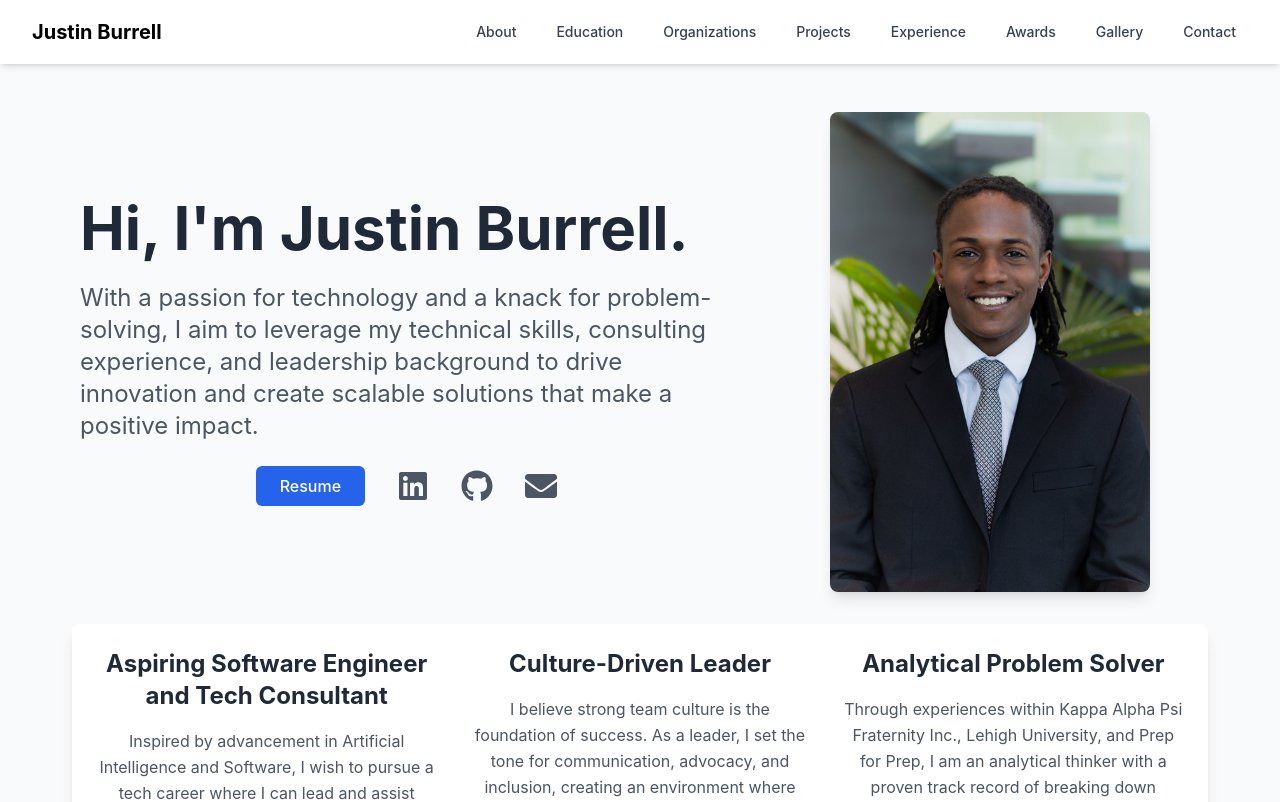
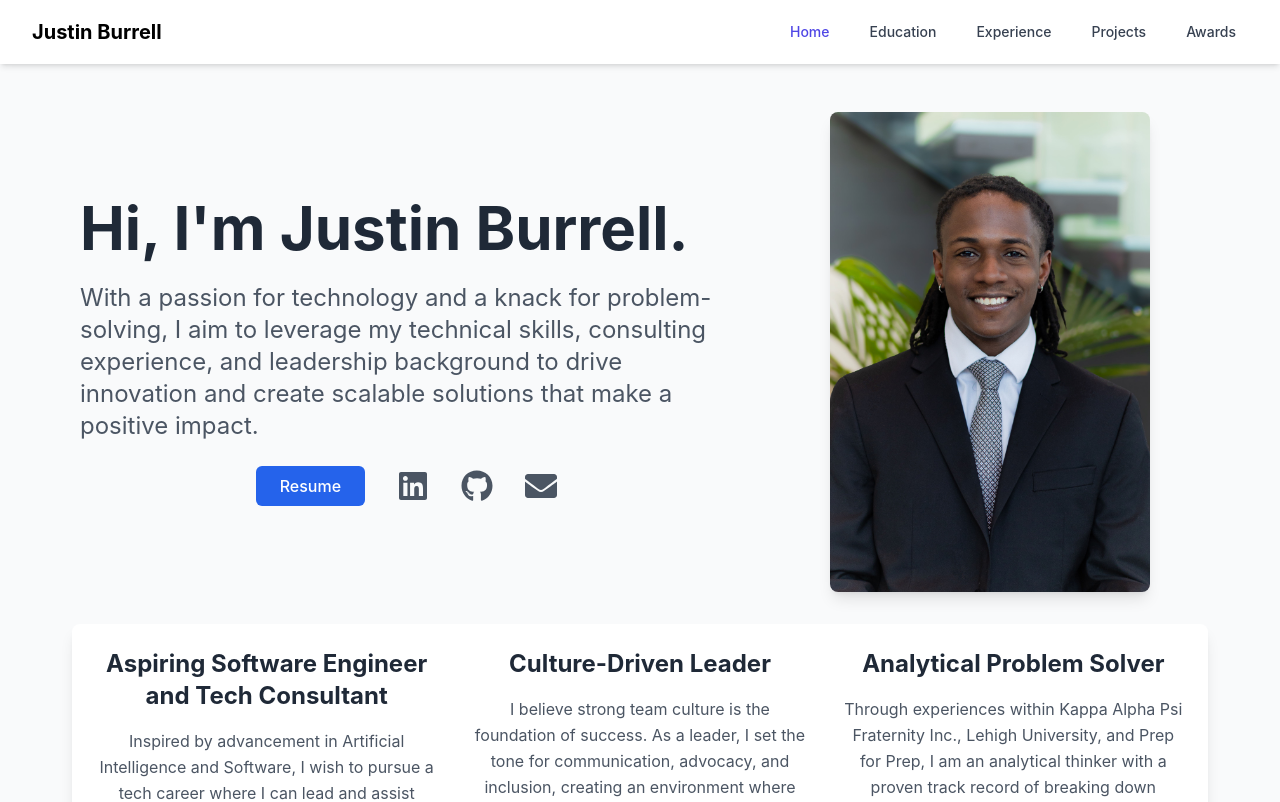
Before and after one commit to JustinBurrell/personal-website, a React (Create React App) app in the folder personal-portfolio/: page / in a window 1280 px wide. Shown: the top 802 px of the page. Built offline with nearby package versions, Linux system fonts and the light colour scheme.

Commit message:
Beginning to work on refactor to multi page site

```diff
--- a/personal-portfolio/package.json
+++ b/personal-portfolio/package.json
@@ -18,7 +18,7 @@
     "react": "^18.2.0",
     "react-dom": "^18.2.0",
     "react-icons": "^5.5.0",
-    "react-router-dom": "^6.22.3",
+    "react-router-dom": "^6.30.1",
     "react-scripts": "^5.0.1",
     "react-scroll": "^1.9.3",
     "typescript": "^5.8.3",
--- a/personal-portfolio/src/App.js
+++ b/personal-portfolio/src/App.js
@@ -1,10 +1,10 @@
 import React from 'react';
+import { BrowserRouter as Router, Routes, Route, Navigate } from 'react-router-dom';
 import Navbar from './components/layout/Navbar';
 import Home from './components/sections/Home';
 import About from './components/sections/About';
 import Education from './components/sections/Education';
 import Experience from './components/sections/Experience';
-import Organizations from './components/sections/Organizations';
 import Projects from './components/sections/Projects';
 import Awards from './components/sections/Awards';
 import Gallery from './components/sections/Gallery';
@@ -12,30 +12,37 @@ import Contact from './components/sections/Contact';
 import portfolioData from './data/portfolioData.ts';
 import './App.css';
 
-function App() {
-  const sections = [
-    { Component: Home, id: 'home' },
-    { Component: About, id: 'about' },
-    { Component: Education, id: 'education' },
-    { Component: Organizations, id: 'organizations' },
-    { Component: Projects, id: 'projects' },
-    { Component: Experience, id: 'experience' },
-    { Component: Awards, id: 'awards' },
-    { Component: Gallery, id: 'gallery' },
-    { Component: Contact, id: 'contact' }
-  ];
-
+function HomePage() {
   return (
-    <div className="min-h-screen bg-gray-50">
-      <Navbar />
-      {/* Main content sections */}
-      <main className="pt-16"> {/* Padding top for fixed navbar */}
-        {sections.map(({ Component, id }) => (
-          <Component key={id} />
-        ))}
-      </main>
+    <div>
+      <Home />
+      <About />
+      <Gallery />
+      <Contact />
     </div>
   );
 }
 
+function App() {
+  return (
+    <Router>
+      <div className="min-h-screen bg-gray-50">
+        <Navbar />
+        {/* Main content with routes */}
+        <main className="pt-16"> {/* Padding top for fixed navbar */}
+          <Routes>
+            <Route path="/" element={<HomePage />} />
+            <Route path="/education" element={<Education />} />
+            <Route path="/experience" element={<Experience />} />
+            <Route path="/projects" element={<Projects />} />
+            <Route path="/awards" element={<Awards />} />
+            {/* Redirect any unknown routes to home */}
+            <Route path="*" element={<Navigate to="/" replace />} />
+          </Routes>
+        </main>
+      </div>
+    </Router>
+  );
+}
+
 export default App;
--- a/personal-portfolio/src/components/layout/Navbar.js
+++ b/personal-portfolio/src/components/layout/Navbar.js
@@ -1,28 +1,29 @@
 import React, { useState } from 'react';
-import { Link } from 'react-scroll';
+import { Link, useLocation } from 'react-router-dom';
 
 const Navbar = () => {
   const [isOpen, setIsOpen] = useState(false);
+  const location = useLocation();
 
   const navItems = [
-    { name: 'About', to: 'about' },
-    { name: 'Education', to: 'education' },
-    { name: 'Organizations', to: 'organizations' },
-    { name: 'Projects', to: 'projects' },
-    { name: 'Experience', to: 'experience' },
-    { name: 'Awards', to: 'awards' },
-    { name: 'Gallery', to: 'gallery' },
-    { name: 'Contact', to: 'contact' },
+    { name: 'Home', to: '/' },
+    { name: 'Education', to: '/education' },
+    { name: 'Experience', to: '/experience' },
+    { name: 'Projects', to: '/projects' },
+    { name: 'Awards', to: '/awards' },
   ];
+
+  const isActive = (path) => {
+    return location.pathname === path ? 'text-indigo-600' : 'text-gray-700';
+  };
 
   return (
     <nav className="fixed w-full bg-white shadow-md z-50">
       <div className="max-w-7xl mx-auto px-4 sm:px-6 lg:px-8">
         <div className="flex justify-between h-16">
-
           {/* Logo */}
           <div className="flex-shrink-0 flex items-center">
-            <Link to="home" smooth={true} duration={500} className="text-xl font-bold cursor-pointer">Justin Burrell</Link>
+            <Link to="/" className="text-xl font-bold">Justin Burrell</Link>
           </div>
 
           {/* Desktop Navigation */}
@@ -31,9 +32,7 @@ const Navbar = () => {
               <Link
                 key={item.name}
                 to={item.to}
-                smooth={true}
-                duration={500}
-                className="px-3 py-2 rounded-md text-sm font-medium text-gray-700 hover:text-gray-900 hover:bg-gray-50 cursor-pointer"
+                className={`px-3 py-2 rounded-md text-sm font-medium ${isActive(item.to)} hover:text-gray-900 hover:bg-gray-50`}
               >
                 {item.name}
               </Link>
@@ -91,9 +90,7 @@ const Navbar = () => {
               <Link
                 key={item.name}
                 to={item.to}
-                smooth={true}
-                duration={500}
-                className="block px-3 py-2 rounded-md text-base font-medium text-gray-700 hover:text-gray-900 hover:bg-gray-50 cursor-pointer"
+                className={`block px-3 py-2 rounded-md text-base font-medium ${isActive(item.to)} hover:text-gray-900 hover:bg-gray-50`}
                 onClick={() => setIsOpen(false)}
               >
                 {item.name}
```
Also changed, not shown: 1 other file (tests, documents, lock files or other folders).
